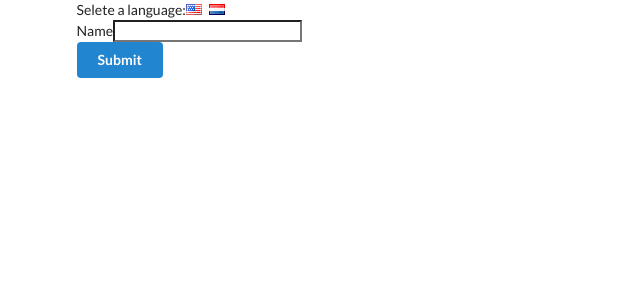
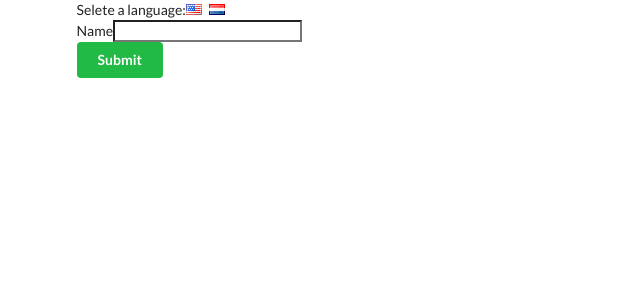
Before and after one commit to rowaxl/translate, a React app: page / in a window 1280 px wide. Shown: the top 300 px of the page, without its empty margins (0-640 px from the left). Built offline with nearby package versions, Linux system fonts and the light colour scheme.

Commit message:
add color context

```diff
--- a/src/components/App.js
+++ b/src/components/App.js
@@ -2,6 +2,7 @@
 
 import UserCreate from './UserCreate';
 import LanguageContext from '../contexts/LanguageContext';
+import ColorContext from '../contexts/ColorContext';
 
 class App extends React.Component {
     state = {
@@ -26,9 +27,11 @@
                         onClick={() => this.onLanguageChange('dutch')}
                     />
                 </div>
-                <LanguageContext.Provider value={this.state.language}>
-                    <UserCreate />
-                </LanguageContext.Provider>
+                <ColorContext.Provider value='green'>
+                    <LanguageContext.Provider value={this.state.language}>
+                        <UserCreate />
+                    </LanguageContext.Provider>
+                </ColorContext.Provider>
             </div>
         )
     }
--- a/src/components/Button.js
+++ b/src/components/Button.js
@@ -1,5 +1,6 @@
 import React from 'react';
 import LanguageContext from '../contexts/LanguageContext';
+import ColorContext from '../contexts/ColorContext';
 
 class Button extends React.Component {
     renderSubmit = (value) => {
@@ -8,11 +9,15 @@
 
     render() {
         return (
-            <button className="ui button primary">
-                <LanguageContext.Consumer>
-                    { (value) => this.renderSubmit(value) }
-                </LanguageContext.Consumer>
-            </button>
+            <ColorContext.Consumer>
+                {(color) =>
+                    <button className={`ui button ${color}`}>
+                        <LanguageContext.Consumer>
+                            { (value) => this.renderSubmit(value) }
+                        </LanguageContext.Consumer>
+                    </button>
+                }
+            </ColorContext.Consumer>
         );
     }
 }
--- /dev/null
+++ b/src/contexts/ColorContext.js
@@ -0,0 +1,3 @@
+import React from 'react';
+
+export default React.createContext();
```
